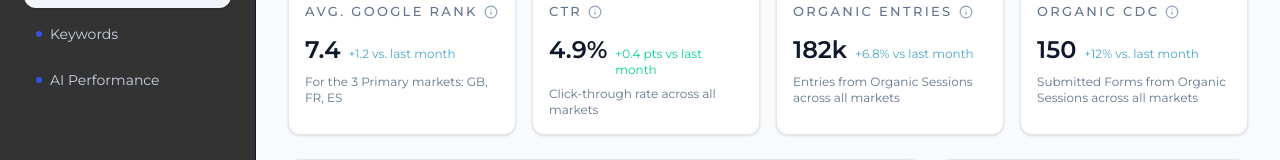
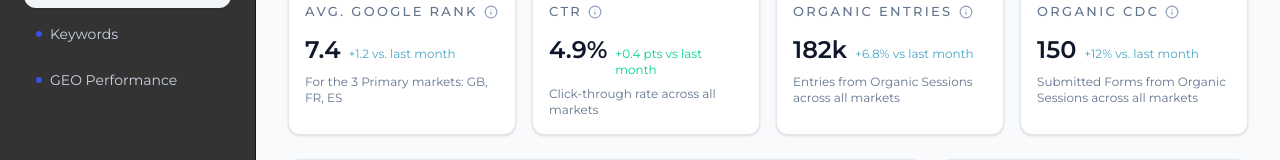
Before and after one commit to marialiakou-prog/sony-pse-dashboard, a Next.js app: page / in a window 1280 px wide. Shown: the part 174-334 px from the top of the page. Built offline with nearby package versions, Linux system fonts and the light colour scheme.

Commit message:
Update page.tsx

```diff
--- a/app/page.tsx
+++ b/app/page.tsx
@@ -293,7 +293,7 @@ export default function Home() {
             }`}
           >
             <span className="h-1.5 w-1.5 rounded-full bg-[#3551e6]" />
-            <span>AI Performance</span>
+            <span>GEO Performance</span>
           </button>
         </nav>
 
```
